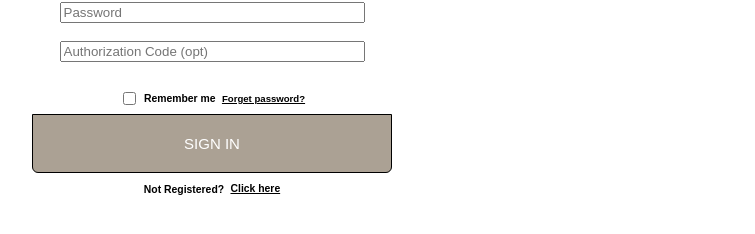
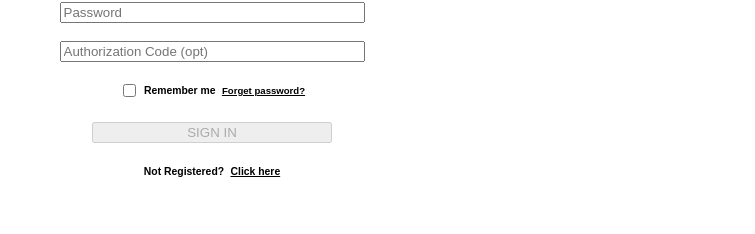
Before and after one commit to Anytime-Fitness-BW/frontend, a React (Create React App) app in the folder anytime-fitness/: page /login in a window 1280 px wide. Shown: the part 324-558 px from the top of the page, without its empty margins (428-1183 px from the left). Built offline with nearby package versions, Linux system fonts and the light colour scheme.

Commit message:
back to normal

```diff
--- a/anytime-fitness/src/App.css
+++ b/anytime-fitness/src/App.css
@@ -125,18 +125,24 @@ nav {
   margin-bottom: -.7rem;
 }
 
+.loginCheckbox {
+  display: flex;
+  flex-direction: row;
+  margin-top: -.5rem;
+  justify-content: center;
+}
+
+.login-checkbox-text {
+  font-size: .65rem;
+  margin-top: .8rem;
+}
+
 .login-text {
   display: flex;
   flex-direction: row;
   font-size: .65rem;
-  margin-bottom: .8rem;
+  margin-top: .8rem;
   justify-content: center;
-}
-
-
-.form {
-  display: flex;
-  flex-direction: column;
 }
 
 .login-text-link {
@@ -149,77 +155,13 @@ nav {
   justify-content: space-between;
 }
 
-.loginCheckbox {
-  display: flex;
-  flex-direction: row;
-  justify-content: center;
+.login-button{
+  margin-top: 1rem;
+  width: 15rem;
 }
 
-.login-checkbox-text {
-  font-size: .65rem;
-  margin-top: .8rem;
-}
-
-.white-space {
-  font-size: .65rem;
-  margin-top: .8rem;
-  margin-left: 5rem;
-  margin-right: 5rem;
-  color: white;
-
-}
-
-
-
-.usernameInput {
-  padding-left: 70px;
-  padding-top: 20px;
-  padding-bottom: 20px;
-  font-size: 15px;
-  border-top-left-radius: 6px;
-  border-top-right-radius: 6px;
-  border: solid black 1px;
-}
-
-.passwordInput {
-  padding-left: 70px;
-  padding-top: 20px;
-  padding-bottom: 20px;
-  background-color: white;
-  font-size: 15px;
-  border: solid black 1px;
-
-}
-
-.authCodeInput {
-  border: solid black 1px;
-  padding-left: 70px;
-  padding-top: 20px;
-  padding-bottom: 20px;
-  font-family:   "Roboto";
-  font-size: 15px;
-
-}
-
-.login-button{
-  width: 22.5rem;
-  padding-top: 20px;
-  padding-bottom: 20px;
-  background-color: #ABA194;
-  color: white;
-  font-size: 15px;
-  border-bottom-left-radius: 6px;
-  border-bottom-right-radius: 6px;
-  border: solid black 1px;
-}
-
-.backgroundColor{
-  background: linear-gradient(45deg, #49D49D 10%, #A2C7E5 90%);
-}
-
-.bottomPage {
-  padding-top: 30px;
-  padding-bottom: 100%;
+.space{
+  margin-left: 1rem;
 }
 
 /* Client Dashboard Styling */
```
